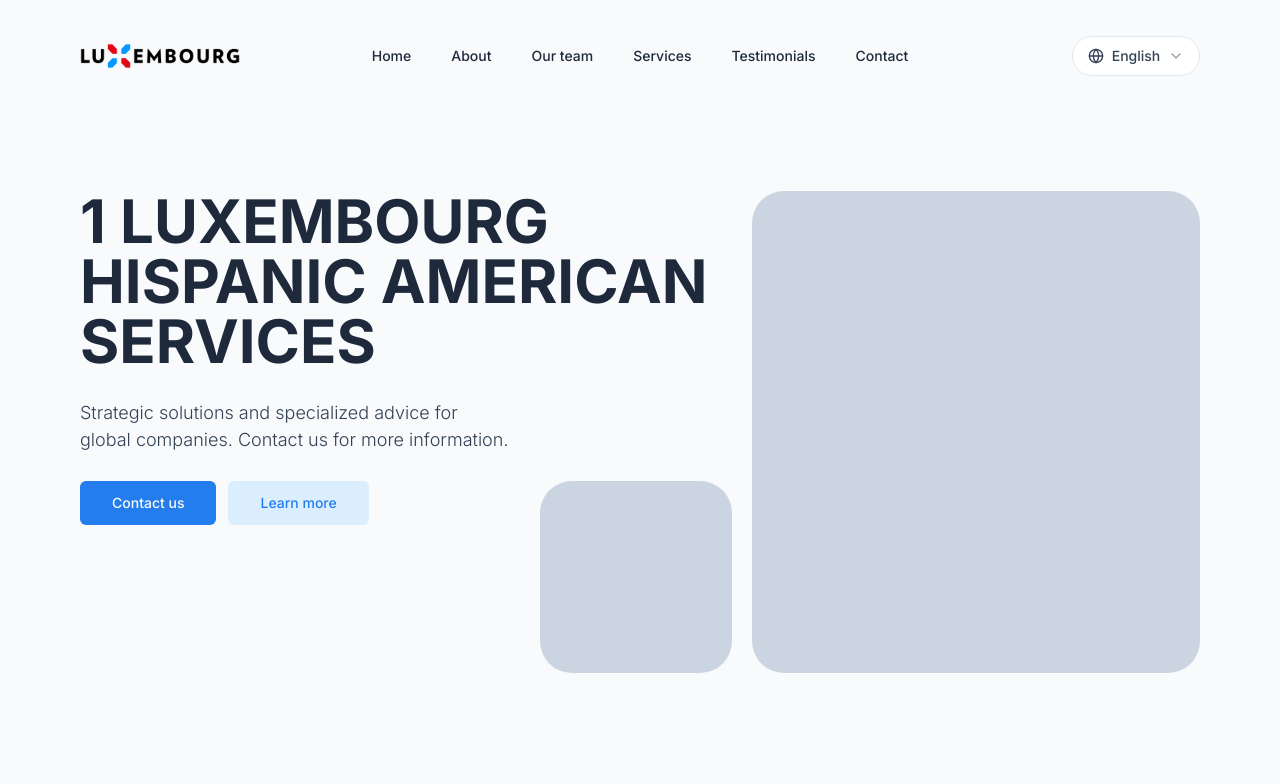
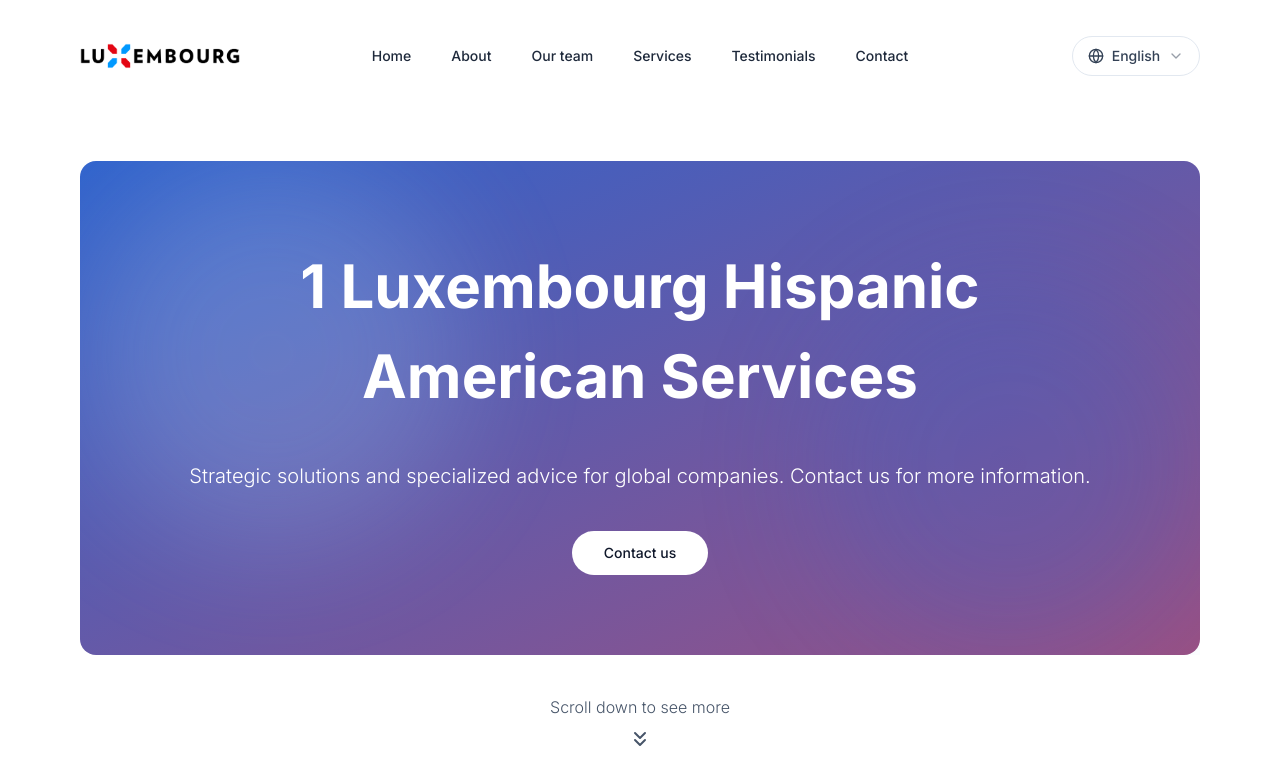
Before and after one commit to luisguareschi/lhs-frontend, a Next.js app: page / in a window 1280 px wide. Shown: the top 784 px of the page. Built offline with nearby package versions, Linux system fonts and the light colour scheme.

Commit message:
Added hero section 2

```diff
--- a/app/page.tsx
+++ b/app/page.tsx
@@ -1,9 +1,11 @@
 import HeroSection from "@/components/sections/HeroSection";
+import HeroSection2 from "@/components/sections/HeroSection/heroSection2";
 
 const Home = () => {
   return (
-    <main className="w-full h-full">
-      <HeroSection />
+    <main className="h-full w-full">
+      {/* <HeroSection /> */}
+      <HeroSection2 />
     </main>
   );
 };
--- /dev/null
+++ b/components/common/animatedGradient.tsx
@@ -0,0 +1,31 @@
+import { cn } from "@/lib/utils";
+
+interface Props {
+  children: React.ReactNode;
+  className?: string;
+}
+
+export const AnimatedGradient = ({ children, className }: Props) => {
+  return (
+    <div className="relative h-full w-full overflow-hidden">
+      {/* Background layer */}
+      <div className="animate-gradient absolute inset-0 rounded-2xl bg-gradient-to-br from-primary-400 via-primary-700 to-secondary-500 bg-[length:400%_400%]" />
+
+      {/* Overlay patterns */}
+      <div className="absolute inset-0 opacity-30">
+        <div className="absolute left-0 top-0 h-96 w-96 animate-pulse rounded-full bg-primary-200 mix-blend-overlay blur-3xl filter" />
+        <div className="absolute bottom-0 right-0 h-96 w-96 animate-pulse rounded-full bg-primary-700 mix-blend-overlay blur-3xl filter" />
+      </div>
+
+      {/* Content */}
+      <div
+        className={cn(
+          "relative z-10 flex h-full items-center justify-center",
+          className,
+        )}
+      >
+        {children}
+      </div>
+    </div>
+  );
+};
--- /dev/null
+++ b/components/sections/HeroSection/heroSection2.tsx
@@ -0,0 +1,43 @@
+"use client";
+
+import { AnimatedGradient } from "@/components/common/animatedGradient";
+import Navbar from "@/components/common/navbar/navbar";
+import { Button } from "@/components/ui/button";
+import { ChevronsDown } from "lucide-react";
+import { useTranslation } from "react-i18next";
+
+const HeroSection2 = () => {
+  const { t } = useTranslation();
+  return (
+    <div className="relative flex h-screen w-full flex-col bg-white">
+      <Navbar />
+      <div className="flex h-full w-full flex-col items-center justify-center gap-10 px-20 md:px-5">
+        <div className="w-full">
+          <AnimatedGradient className="flex w-full flex-col items-center justify-center gap-10 py-20 xl:py-10 md:gap-7 md:p-7">
+            <h1 className="max-w-[900px] text-center text-6xl font-bold capitalize leading-normal text-white xl:text-5xl md:text-4xl">
+              1 Luxembourg Hispanic American Services
+            </h1>
+            <h2 className="text-balance text-center text-xl font-light leading-normal text-white md:text-base">
+              {t("hero.description")}
+            </h2>
+            <div className="flex gap-3">
+              <Button
+                size="lg"
+                className="rounded-full bg-white hover:bg-white/80"
+                variant="secondary"
+              >
+                {t("Contact us")}
+              </Button>
+            </div>
+          </AnimatedGradient>
+        </div>
+        <div className="flex flex-col items-center justify-center gap-2 font-light leading-normal text-slate-600">
+          Scroll down to see more
+          <ChevronsDown className="h-6 w-6" />
+        </div>
+      </div>
+    </div>
+  );
+};
+
+export default HeroSection2;
--- a/package.json
+++ b/package.json
@@ -6,7 +6,8 @@
     "dev": "next dev",
     "build": "next build",
     "start": "next start",
-    "lint": "next lint"
+    "lint": "next lint",
+    "lint:fix": "next lint --fix"
   },
   "dependencies": {
     "@radix-ui/react-select": "^2.1.2",
--- a/tailwind.config.ts
+++ b/tailwind.config.ts
@@ -43,6 +43,15 @@ export default {
         md: "calc(var(--radius) - 2px)",
         sm: "calc(var(--radius) - 4px)",
       },
+      keyframes: {
+        "gradient-shift": {
+          "0%, 100%": { backgroundPosition: "0% 50%" },
+          "50%": { backgroundPosition: "100% 50%" },
+        },
+      },
+      animation: {
+        gradient: "gradient-shift 15s ease infinite",
+      },
     },
     screens: {
       "3xl": { max: "1700px" },
```
